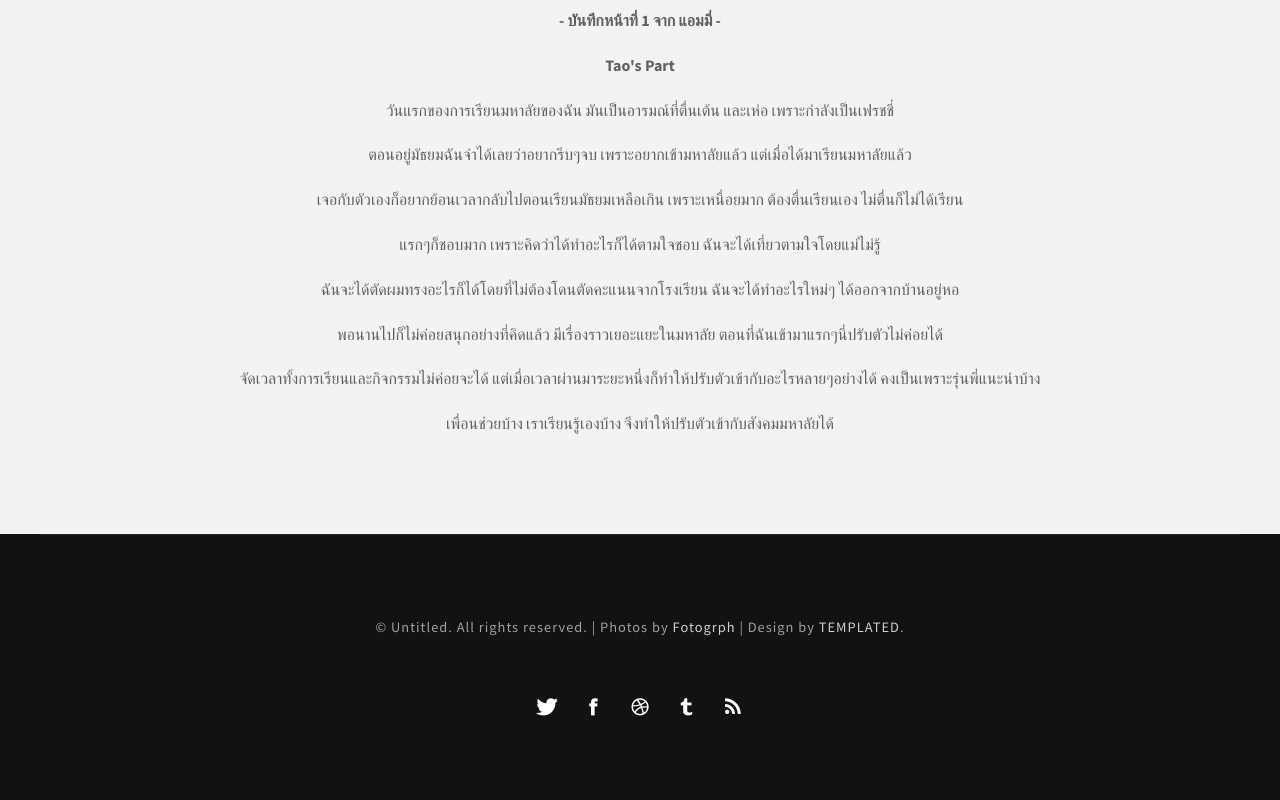
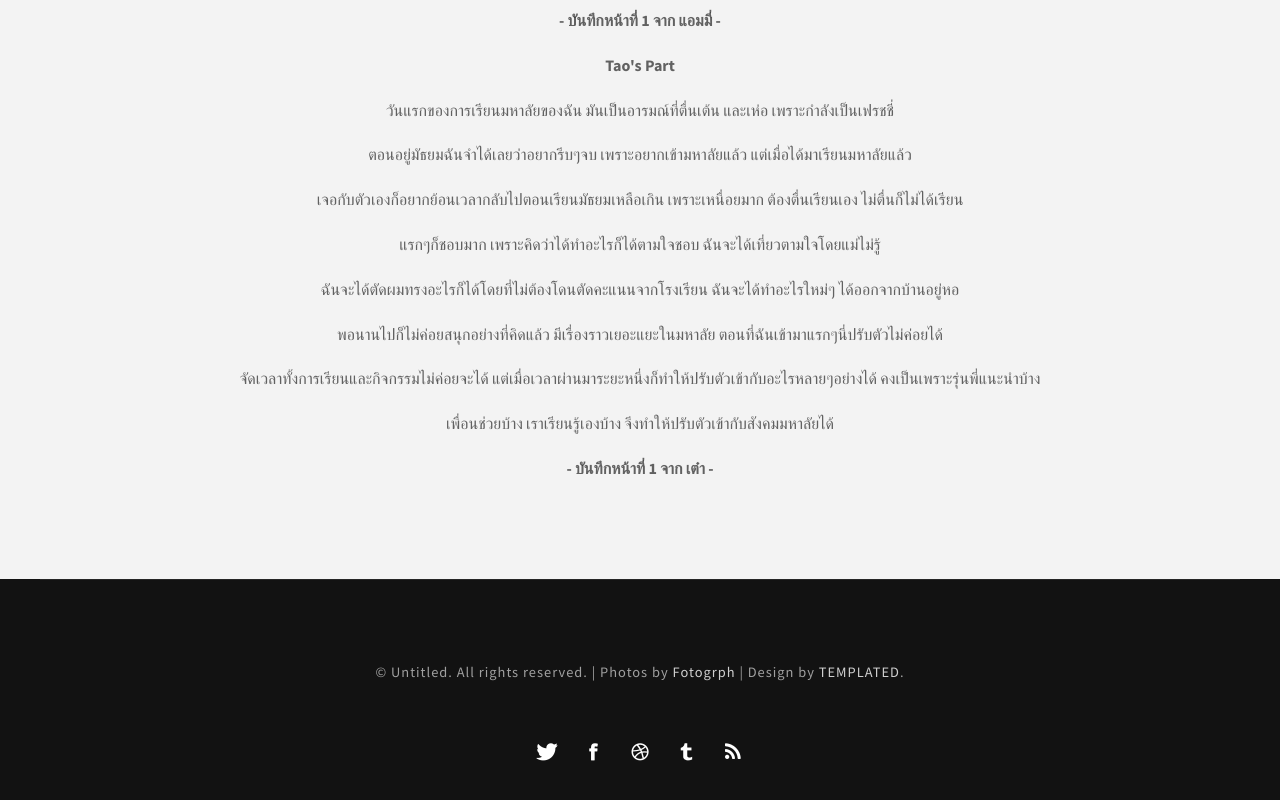
Before and after one commit to MudchimaFMS/Diaryofus2, a plain HTML site: page diary1.html in a window 1280 px wide. Shown: the part 1012-1812 px from the top of the page. Drawn offline with Linux system fonts and the light colour scheme.

Commit message:
มี่

```diff
--- a/diary1.html
+++ b/diary1.html
@@ -65,6 +65,7 @@ Released   : 20131223
 		<center><p>พอนานไปก็ไม่ค่อยสนุกอย่างที่คิดแล้ว มีเรื่องราวเยอะแยะในมหาลัย ตอนที่ฉันเข้ามาแรกๆนี่ปรับตัวไม่ค่อยได้ </p></center>
 		<center><p>จัดเวลาทั้งการเรียนและกิจกรรมไม่ค่อยจะได้ แต่เมื่อเวลาผ่านมาระยะหนึ่งก็ทำให้ปรับตัวเข้ากับอะไรหลายๆอย่างได้ คงเป็นเพราะรุ่นพี่แนะนำบ้าง</p></center>
 		<center><p>เพื่อนช่วยบ้าง เราเรียนรู้เองบ้าง จึงทำให้ปรับตัวเข้ากับสังคมมหาลัยได้</p></center>
+		<center><p><b>- บันทึกหน้าที่ 1 จาก เต๋า -</b></p></center>
 	</div>
 </div>
 <div id="copyright" class="container">
```
